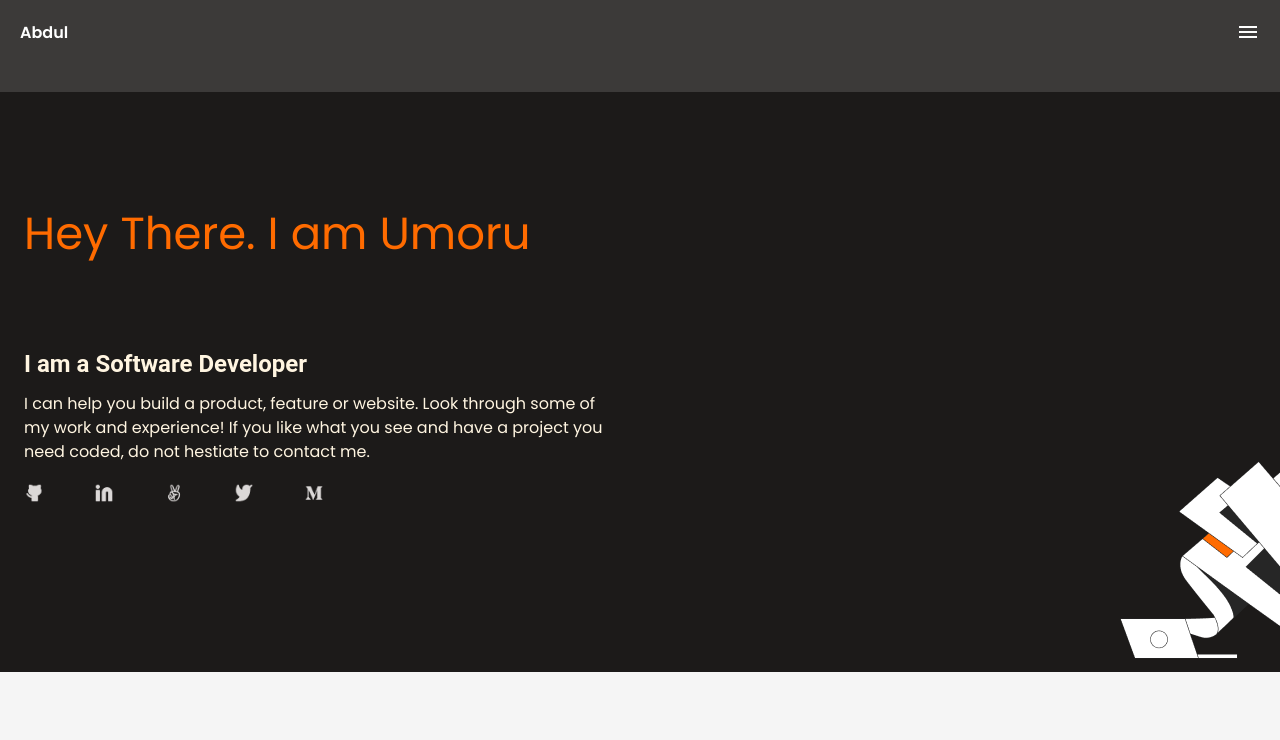
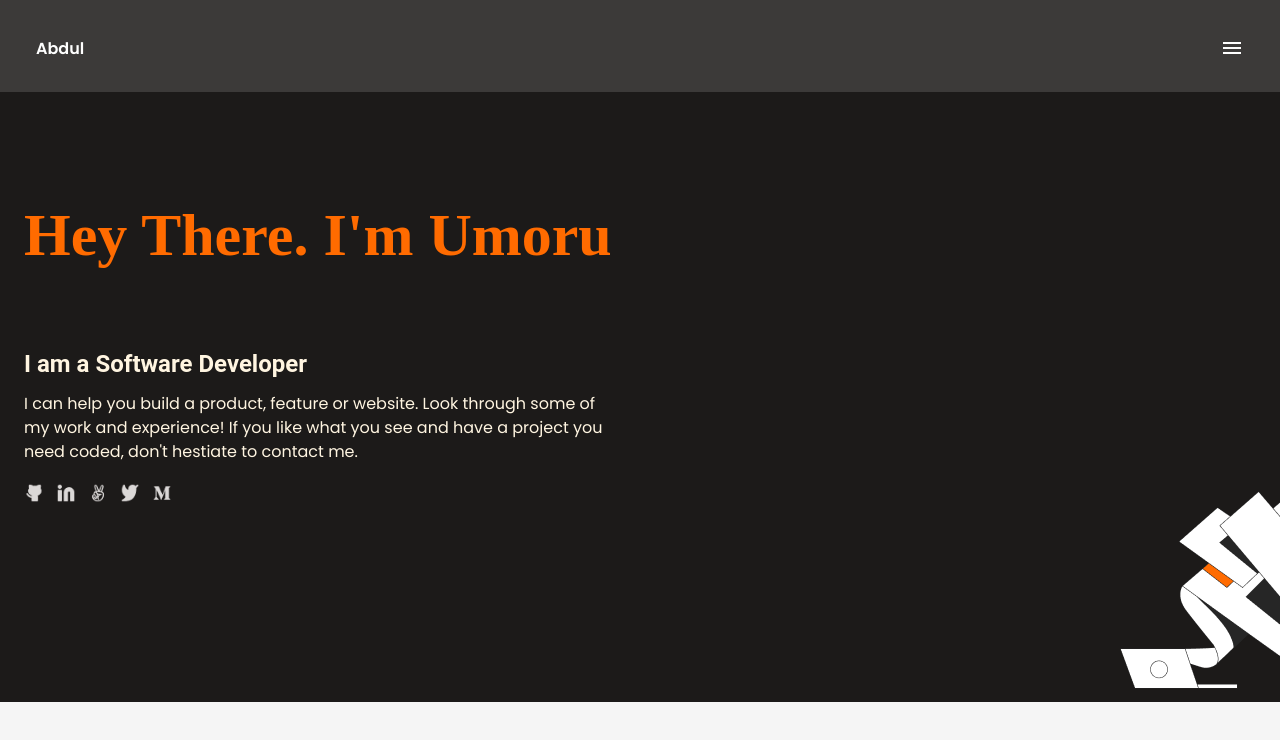
Before and after one commit to azeezumoru/abdul-portfolio, a website: page index.html in a window 1280 px wide. Drawn offline with Linux system fonts and the light colour scheme.

Commit message:
final changes to my repo

```diff
--- a/index.html
+++ b/index.html
@@ -27,11 +27,14 @@
     <main>
       <section class="section">
 
-          <h1 class="main-title">Hey There. I am Umoru</h1>
-          <h4 class="sub-title">I am a Software Developer</p>
-          <p class="description">I can help you build a product, feature or website. Look through some of my work and experience! If you like what you see and have a project you need coded,
-            do not hestiate to contact me.</p>
-        </div>
+        <h1 class="main-title">Hey There.
+          I'm Umoru</h1>
+        <h4 class="sub-title">I am a Software Developer</p>
+        <p class="description">I can help you build a product, feature or website.
+          Look through some of my work and experience!
+          If you like what you see and have a project you need coded,
+          don't hestiate to contact me.
+        </p>
         <div class="social-icons">
           <ul class="social-wrapper">
             <li>
@@ -58,13 +61,13 @@
               </a>
             </li>
 
-             <li>
+            <li>
               <a href="#">
                 <img src="./images/mediu.png" alt="" class="social">
               </a>
             </li>
           </ul>
-
+        </div>
 
       </section>
     </main>
--- a/style.css
+++ b/style.css
@@ -12,7 +12,7 @@ body {
   width: 100%;
   display: flex;
   justify-content: space-between;
-  padding: 20px;
+  padding: 36px;
   color: #fff;
   background-color: #3c3a39;
   height: 92px;
@@ -36,7 +36,7 @@ body {
   align-items: flex-start;
   padding: 110px 24px;
   width: 100%;
-  height: 580px;
+  height: 610px;
   color: #fff;
   gap: 12px;
 }
@@ -44,10 +44,10 @@ body {
 .main-title {
   height: 124px;
   color: #ff6b00;
-  font-size: 45px;
-  line-height: 64px;
-  font-weight: 400;
-  font-family: 'Poppins', sans-serif;
+  font-size: 60px;
+  line-height: 67px;
+  font-weight: 600;
+  font-family: 'Crete Round', serif;
   width: 100%;
   margin-bottom: 10px;
 }
@@ -80,7 +80,7 @@ body {
   justify-content: space-between;
   align-items: flex-end;
   max-width: 100%;
-  max-width: 300px;
+  max-width: 140px;
   height: 50%;
   gap: 12px;
   list-style-type: none;
```
